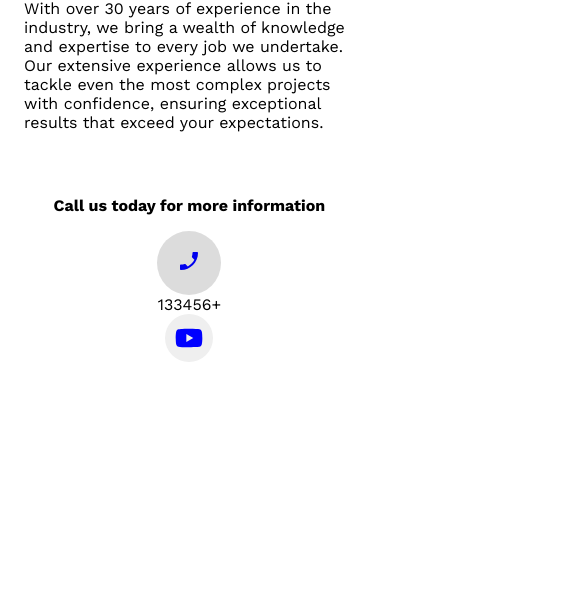
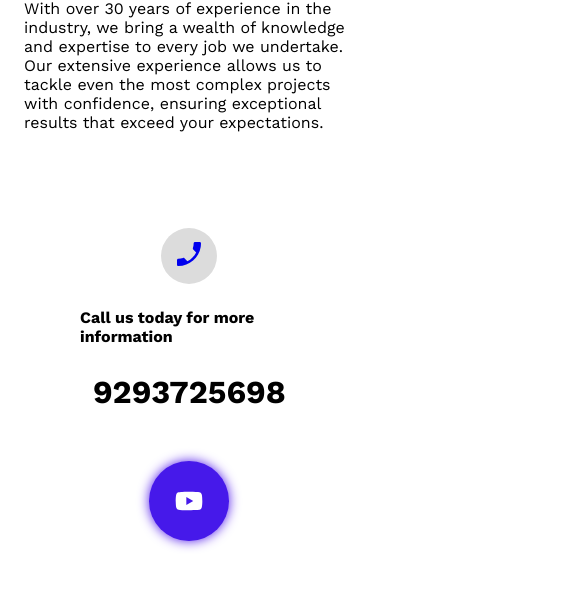
Before and after one commit to tarunreddy-kavadi/LondonPainters, a React (Create React App) app: page / in a window 390 px wide. Shown: the part 1023-1614 px from the top of the page, 585 px wide, since content can reach past the window. Built offline with nearby package versions, Linux system fonts and the light colour scheme.

Commit message:
working on responsive

```diff
--- a/src/Components/Introduction.jsx
+++ b/src/Components/Introduction.jsx
@@ -6,12 +6,15 @@ import YouTubeIcon from '@mui/icons-material/YouTube';
 import CloseIcon from '@mui/icons-material/Close';
 import bgImage from '../assets/image16.jpeg'
 import ResponsiveSetup from '../Responsive/ResponsiveSetup';
-import { JoinFullSharp } from '@mui/icons-material';
+
 
 
 
 const Container = styled.div`
 height: 100rem;
+${ResponsiveSetup({
+    width: '100%'
+})}
 `
 const Intro = styled.div`
 display:flex;
@@ -87,20 +90,38 @@ const FormEle = styled.div`
     `;
 const Icons = styled.div`
         display:flex;
+        justify-content: center;
         align-items: center;
-        flex-direction: column;
+        flex-direction: row;
         padding-top: 2rem;
+
         p{
+            display:flex;
+            flex-direction: column;
+            padding:0.5rem;
             font-weight: bold;
+            font-size: 1rem;
+            h2{
+                display:flex;
+                font-size: 2rem;
+                justify-content: center;
+            }
+
         }
+        ${ResponsiveSetup({
+    display: 'flex',
+    flexDirection: 'column',
+    margin: '3rem'
+
+})}
     `;
 const Phone = styled.div`
     display:flex;
-    padding:1rem;
+    padding:.5rem;
     align-items: center;
     justify-content: center;
-    height:2rem;
-    width: 2rem;
+    height:2.5rem;
+    width: 2.5rem;
     border-radius: 4rem;
     background-color: gainsboro;
 `
@@ -117,14 +138,48 @@ const BgFrame = styled.div`
 
 const Button = styled.button`
 display:flex;
+
 align-items:center;
 justify-content: center;
-padding:1rem;
+padding:2.5rem;
 height: 3rem;
 width:3rem;
-border-radius:4rem;
-color:blue;
+border-radius:6rem;
+color:white;
 border: none;
+  -webkit-animation: glowing 1300ms infinite;
+  -moz-animation: glowing 1300ms infinite;
+  -o-animation: glowing 1300ms infinite;
+  animation: glowing 1300ms infinite;
+
+  @-webkit-keyframes glowing {
+    0% {
+      background-color: #1a2ceb;
+      -webkit-box-shadow: 0 0 3px #591aeb;
+    }
+    50% {
+      background-color: #6919ea;
+      -webkit-box-shadow: 0 0 15px #5819ea;
+    }
+    100% {
+      background-color: #5c1aeb;
+      -webkit-box-shadow: 0 0 3px #1a21eb;
+    }
+  }
+  @keyframes glowing {
+    0% {
+      background-color: #4e1aeb;
+      box-shadow: 0 0 3px #391aeb;
+    }
+    50% {
+      background-color: #4319ea;
+      box-shadow: 0 0 15px #5819ea;
+    }
+    100% {
+      background-color: #591aeb;
+      box-shadow: 0 0 3px #471aeb;
+    }
+  }
 `;
 
 const Introduction = () => {
@@ -156,9 +211,12 @@ const Introduction = () => {
                 <p>With over 30 years of experience in the industry, we bring a wealth of knowledge and expertise to every job we undertake. Our extensive experience allows us to tackle even the most complex projects with confidence, ensuring exceptional results that exceed your expectations.</p>
 
                 <Icons>
-                    <p>Call us today for more information</p>
-                    <Phone>  <a href="tel:123456789" > <PhoneEnabledIcon /></a></Phone> 133456+
 
+                    <Phone>  <a href="tel:123456789" > <PhoneEnabledIcon style={{ fontSize: '2rem' }} /></a></Phone>
+                    <p>Call us today for more information
+                        <h2>9293725698</h2></p>
+                    {open ? videoModal("https://www.youtube.com/embed/eI4an8aSsgw") : null}
+                    <Button onClick={() => setOpen(!open)} ><YouTubeIcon style={{ fontSize: '2rem' }} /></Button>
 
                     {/* <ModalVideo
 				channel="youtube"
@@ -168,8 +226,7 @@ const Introduction = () => {
                 onClose={() => setOpen(false)}
                 classNames="modalView"
                             /> */}
-                    {open ? videoModal("https://www.youtube.com/embed/eI4an8aSsgw") : null}
-                    <Button onClick={() => setOpen(!open)} ><YouTubeIcon style={{ fontSize: '2rem' }} /></Button>
+
                     {/* <YouTubeIcon onClick={() => setOpen(!open)} > </YouTubeIcon> */}
                 </Icons>
             </Text>
--- a/src/Pages/Home.jsx
+++ b/src/Pages/Home.jsx
@@ -7,13 +7,20 @@ import PromoImages from '../Components/PromoImages'
 import Cards from '../Components/Cards'
 import Reviews from '../Components/Reviews'
 import Quote from '../Components/Quote'
+import styled from 'styled-components'
+import ResponsiveSetup from '../Responsive/ResponsiveSetup'
 
-import styled from 'styled-components'
 
 
 
 const Container = styled.div`
-
+${ResponsiveSetup({
+  width: '100%',
+  height: '100%',
+  margin: '0',
+  padding: '0',
+  overflowX: 'hidden'
+})}
 `
 const Home = () => {
   return (
```
